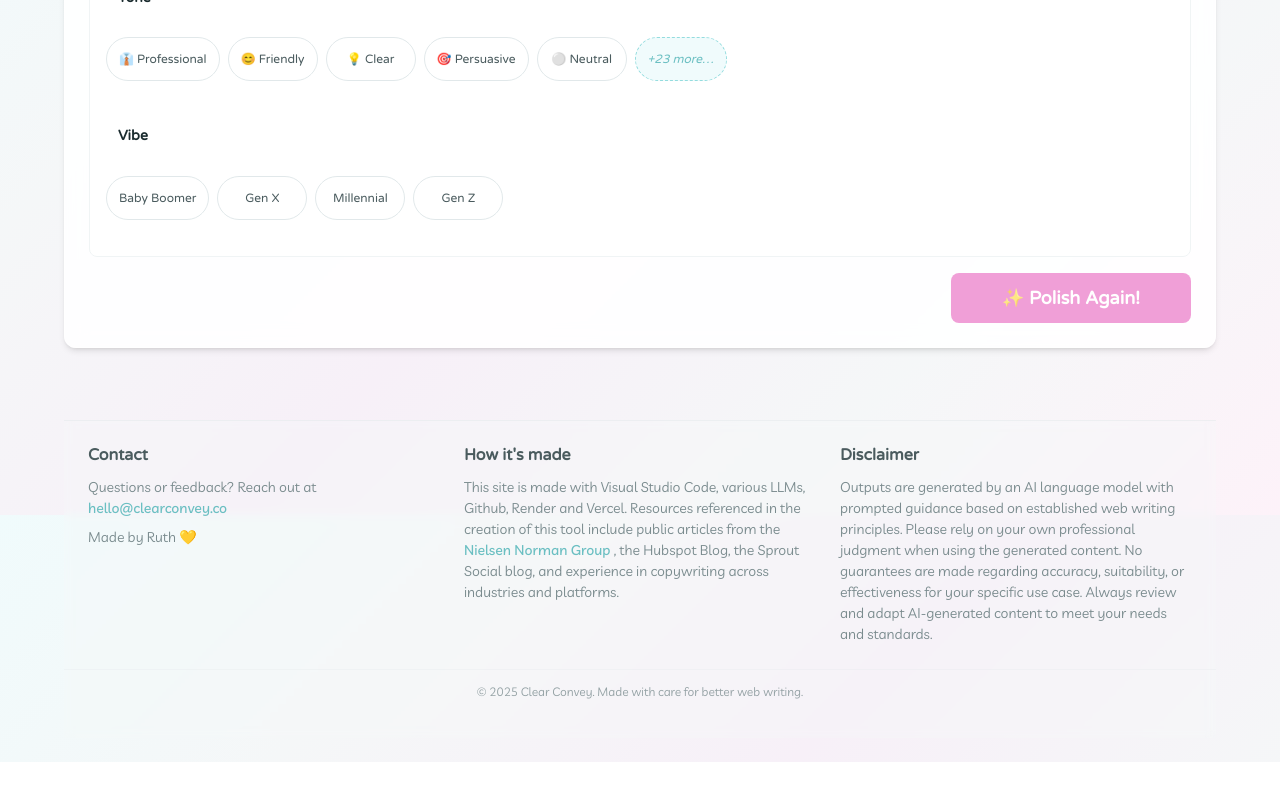
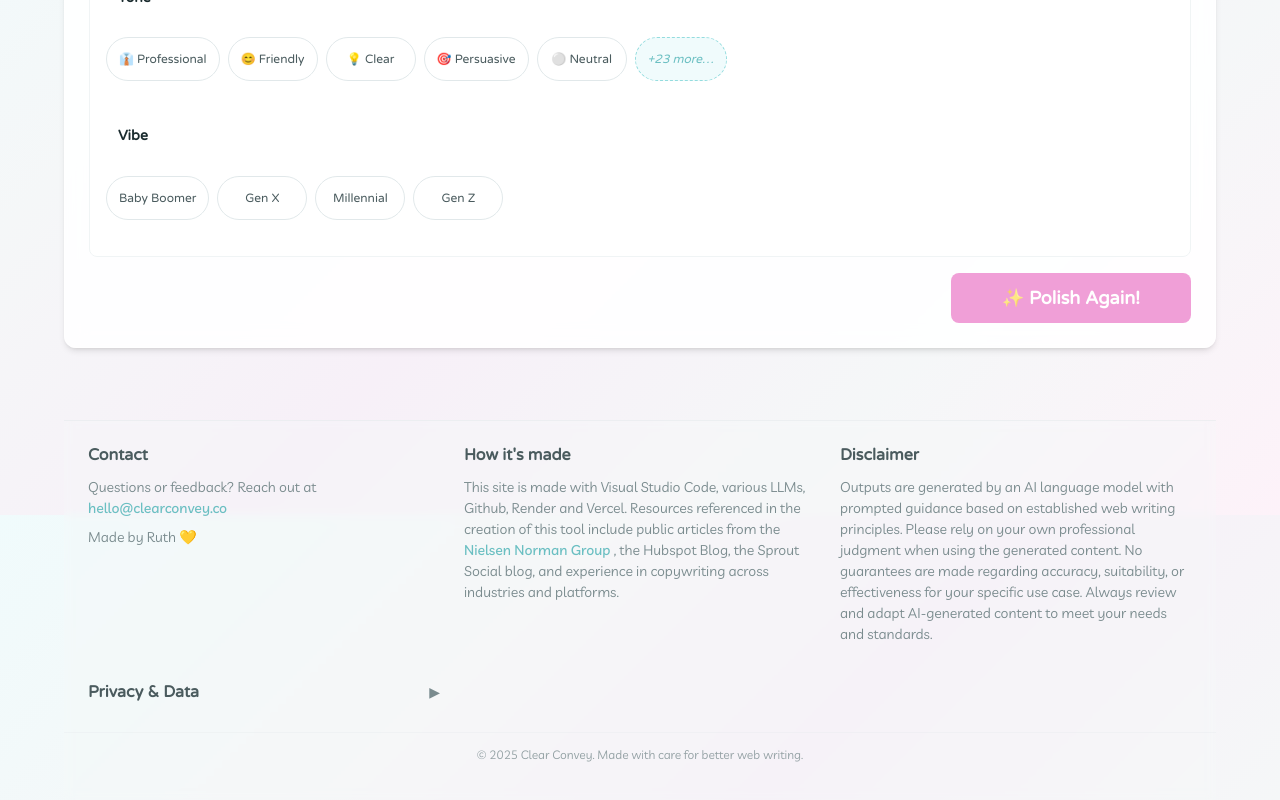
Before and after one commit to cd-space-dot-dot/web-copy-polisher-frontend, a React (Vite) app: page / in a window 1280 px wide. Shown: the part 1885-2685 px from the top of the page. Before the commit the page ends 2647 px from the top, so only its background shows below. Built offline with nearby package versions, Linux system fonts and the light colour scheme; a web font is replaced by a local one.

Commit message:
privacy policy

```diff
--- a/src/components/Footer.jsx
+++ b/src/components/Footer.jsx
@@ -2,6 +2,7 @@
 
 import React, { useState } from "react";
 import proTipsData from "../data/proTips.json";
+import PrivacyPolicy from "./PrivacyPolicy";
 
 export function ProTipsSection() {
   const [currentTipIndex, setCurrentTipIndex] = useState(0);
@@ -111,6 +112,10 @@ export default function Footer() {
             adapt AI-generated content to meet your needs and standards.
           </p>
         </div>
+
+        <div className="footer-section">
+          <PrivacyPolicy />
+        </div>
       </div>
 
       <div className="footer-bottom">
--- /dev/null
+++ b/src/components/PrivacyPolicy.jsx
@@ -0,0 +1,52 @@
+import React, { useState } from 'react';
+
+export default function PrivacyPolicy() {
+  const [isExpanded, setIsExpanded] = useState(false);
+
+  return (
+    <div className="privacy-policy">
+      <div className="privacy-header" onClick={() => setIsExpanded(!isExpanded)}>
+        <h3>Privacy & Data</h3>
+        <span className="toggle-icon">{isExpanded ? '▼' : '▶'}</span>
+      </div>
+
+      {isExpanded && (
+        <div className="privacy-content">
+          <div className="privacy-section">
+            <h4>What We Store Locally (On Your Device)</h4>
+            <ul>
+              <li><strong>Session History:</strong> Your original text and AI revisions from your current session</li>
+              <li><strong>Thread ID:</strong> A unique identifier for your writing session (like "thread_abc123")</li>
+              <li><strong>Storage Location:</strong> Your browser's localStorage only - never sent anywhere</li>
+              <li><strong>Your Control:</strong> Click "Clear Session" anytime or clear your browser data</li>
+            </ul>
+          </div>
+
+          <div className="privacy-section">
+            <h4>What We Log (For Service Improvement)</h4>
+            <ul>
+              <li><strong>Input & Output Text:</strong> What you submit and what our AI generates</li>
+              <li><strong>Settings Used:</strong> Content type, similarity level, style preferences</li>
+              <li><strong>Purpose:</strong> Improving our prompts and AI responses only</li>
+              <li><strong>Anonymized:</strong> No personal information, names, or account data collected</li>
+            </ul>
+          </div>
+
+          <div className="privacy-section">
+            <h4>What We Don't Do</h4>
+            <ul>
+              <li>❌ No tracking cookies or analytics</li>
+              <li>❌ No selling or sharing your data</li>
+              <li>❌ No email collection or marketing</li>
+              <li>❌ No permanent user accounts or profiles</li>
+            </ul>
+          </div>
+
+          <div className="privacy-note">
+            <strong>Private browsing:</strong> If you use incognito/private mode, your session history won't persist between visits.
+          </div>
+        </div>
+      )}
+    </div>
+  );
+}
--- a/src/index.css
+++ b/src/index.css
@@ -2152,3 +2152,80 @@ textarea {
     max-height: 300px;
   }
 }
+
+/* ===== PRIVACY POLICY COMPONENT ===== */
+.privacy-policy {
+  margin-bottom: var(--space-2);
+}
+
+.privacy-header {
+  display: flex;
+  justify-content: space-between;
+  align-items: center;
+  cursor: pointer;
+  user-select: none;
+  padding: var(--space-1) 0;
+}
+
+.privacy-header h3 {
+  margin: 0;
+  color: var(--text-secondary);
+  font-family: var(--font-headings);
+  font-size: var(--text-base);
+  font-weight: 600;
+}
+
+.privacy-header .toggle-icon {
+  color: var(--text-muted);
+  font-size: var(--text-sm);
+  transition: var(--transition);
+}
+
+.privacy-header:hover .toggle-icon {
+  color: var(--text-secondary);
+}
+
+.privacy-content {
+  margin-top: var(--space-3);
+  font-size: var(--text-sm);
+  line-height: 1.5;
+}
+
+.privacy-section {
+  margin-bottom: var(--space-4);
+}
+
+.privacy-section h4 {
+  color: var(--text-secondary);
+  font-family: var(--font-headings);
+  font-size: var(--text-sm);
+  font-weight: 600;
+  margin-bottom: var(--space-2);
+}
+
+.privacy-section ul {
+  margin: 0;
+  padding-left: var(--space-4);
+  color: var(--text-muted);
+}
+
+.privacy-section li {
+  margin-bottom: var(--space-1);
+}
+
+.privacy-section li strong {
+  color: var(--text-secondary);
+}
+
+.privacy-note {
+  background: var(--surface);
+  border: 1px solid var(--border-light);
+  border-radius: var(--radius-sm);
+  padding: var(--space-2) var(--space-3);
+  font-size: var(--text-xs);
+  color: var(--text-muted);
+}
+
+.privacy-note strong {
+  color: var(--text-secondary);
+}
```
